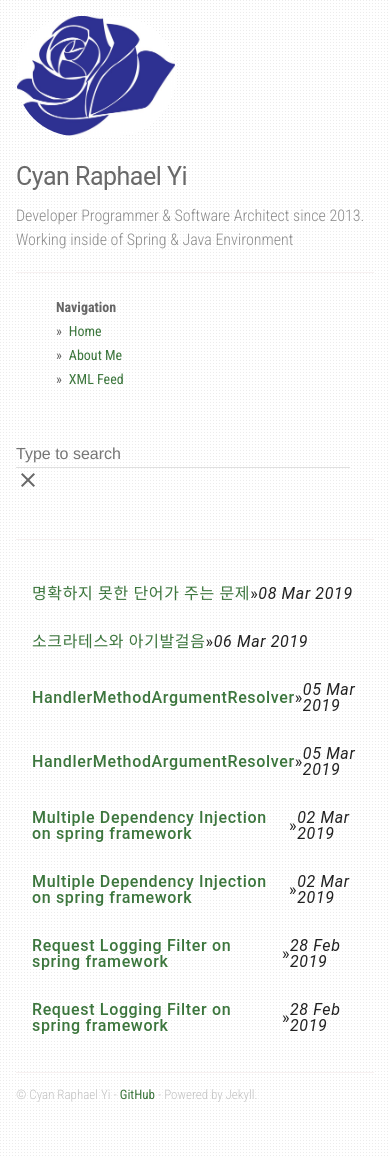
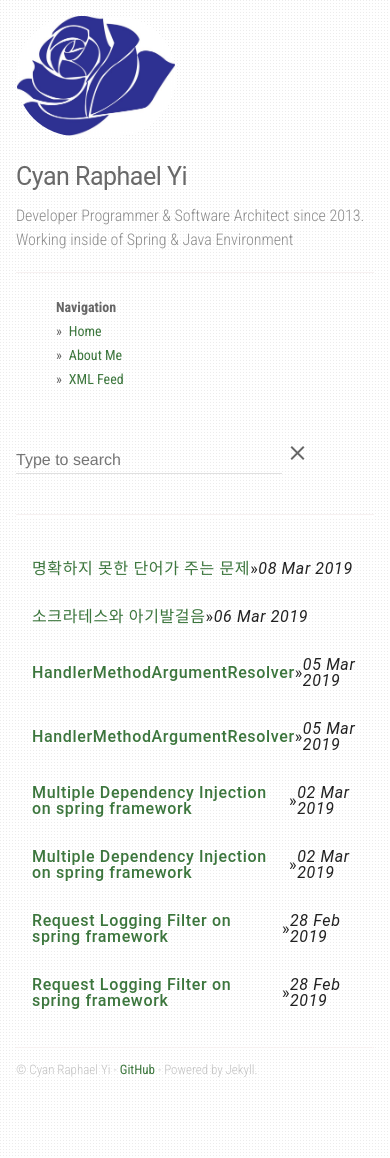
Before and after one commit to CyanRYi/sollabs-demo, a Jekyll site: the page built from index.md, in a window 390 px wide. Built offline with Jekyll 4.4.1, drawn with Linux system fonts in a browser that asks for light colours; grey boxes are pictures that could not be loaded.

Commit message:
반응형 width를 조금더 감소

```diff
--- a/static/css/main.css
+++ b/static/css/main.css
@@ -127,10 +127,10 @@ img.profile-avatar {
 /* search css */
 #js-search {
     width: 500px;
-    max-width: 100%;
+    max-width: 90%;
 }
 input#search__input {
-    max-width: calc(100% - 24px);
+    max-width: calc(90% - 24px);
     width: 400px;
     display: inline-block;
 }
@@ -138,7 +138,7 @@ div#search__outline {
     overflow: visible;
     position: relative;
     z-index: 989;
-    max-width: calc(100% - 24px);
+    max-width: calc(90% - 24px);
     width: 400px;
     display: flex;
 }
```
